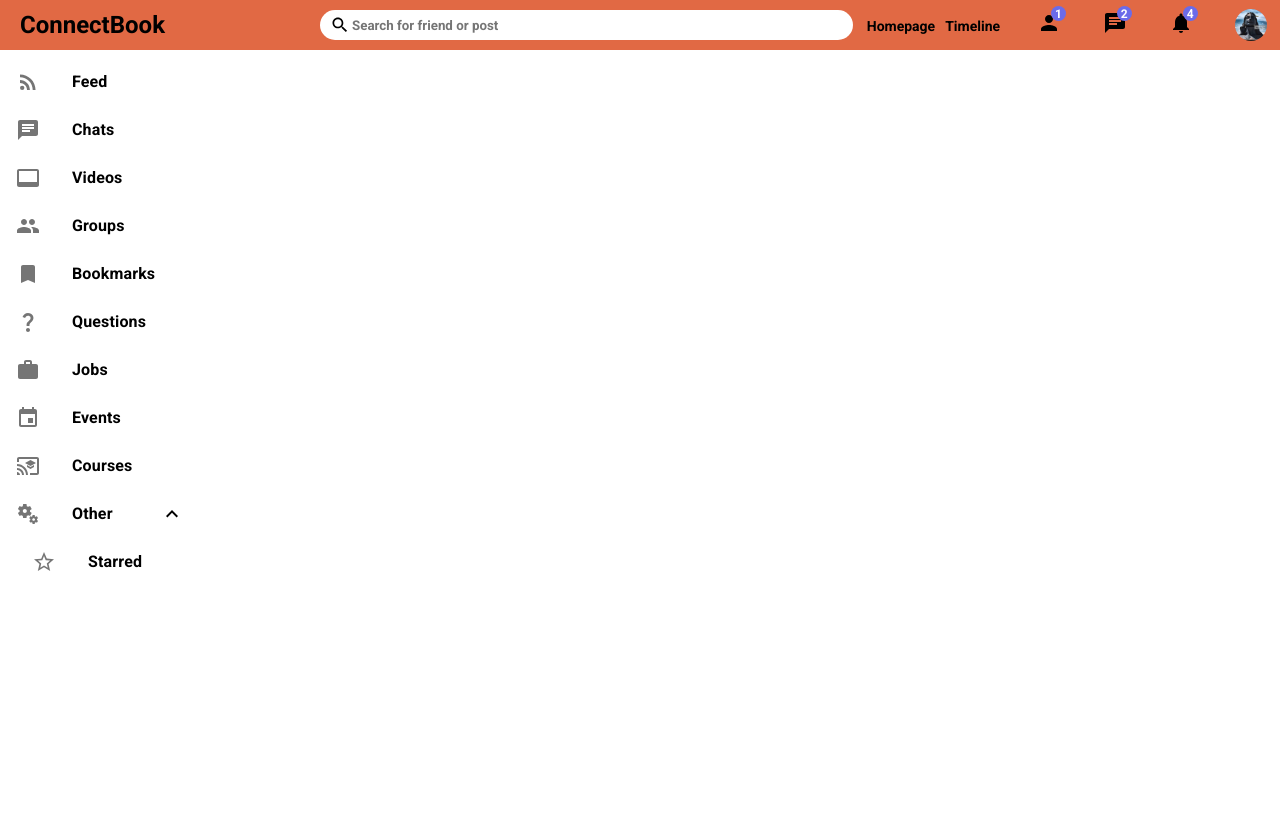
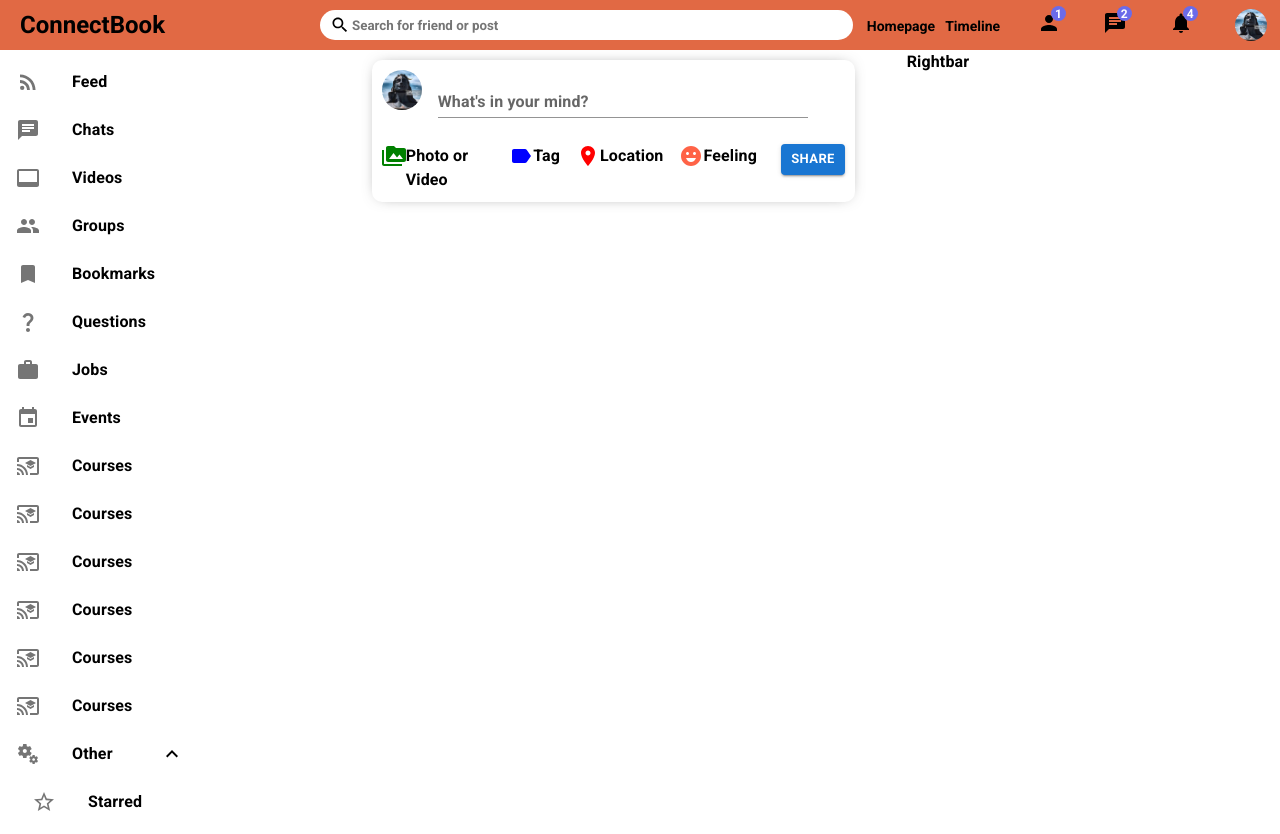
Before and after one commit to DevMeena/social-frontend, a React (Create React App) app: page /home in a window 1280 px wide. Before the commit the page ends 800 px from the top, so only its background shows below. Built offline with nearby package versions, Linux system fonts and the light colour scheme; no server answers; sample sign-in values are in the browser's storage; what gapi-script would draw is missing.

Commit message:
added share option

```diff
--- /dev/null
+++ b/src/Components/feed/Feed.js
@@ -0,0 +1,14 @@
+import { Box, Typography } from '@mui/material'
+import React from 'react'
+import Share from '../share/Share'
+
+export default function Feed() {
+  return (
+      <Box sx={
+          {flex: "5.5"}
+      }>
+          <Share/>
+
+      </Box>
+  )
+}
--- /dev/null
+++ b/src/Components/rightbar/Rightbar.js
@@ -0,0 +1,15 @@
+import { Box, Typography } from '@mui/material'
+import React from 'react'
+
+export default function Rightbar() {
+  return (
+      <Box sx={{
+          flex: '3.5'
+      }}>
+          <Typography>
+              Rightbar
+          </Typography>
+
+      </Box>
+  )
+}
--- /dev/null
+++ b/src/Components/share/Share.js
@@ -0,0 +1,65 @@
+import { EmojiEmotions, Label, PermMedia, Room, Send } from '@mui/icons-material'
+import { Avatar, Box, Button, Divider, Stack, TextField, Typography } from '@mui/material'
+import React from 'react'
+
+
+
+export default function Share() {
+  return (
+      <Box sx={{
+          padding: "7px",
+          width: "80%",
+          margin: "auto",
+          marginTop: "10px",
+          webkitBoxShadow: "0px 0px 16px -8px rgba(0,0,0,0.68)",
+            mozBoxShadow: "0px 0px 16px -8px rgba(0,0,0,0.68)",
+            boxShadow: "0px 0px 16px -8px rgba(0,0,0,0.68)",
+            borderRadius: "10px"
+      }}>
+          <Box>
+              <Box sx={{
+                  padding: "3px",
+                  marginBottom: "5px",
+              }}>
+                    <Stack direction="row" spacing={2}>
+                <Avatar alt="Adiyogi" src="/assets/image1.png" />
+                <TextField id="outlined-basic" label="What's in your mind?" variant="standard" sx={{
+                    width: "80%"
+                }} />
+                    </Stack>
+              </Box>
+              {/* <Divider/> */}
+              <Stack direction="row" spacing={3} sx={{
+                  marginTop: "20px",
+                  padding: "3px"
+              }}>
+                  <Box >
+                      <Stack direction="row" spacing={2}>
+                      <Stack direction="row">
+                          <PermMedia htmlColor='green'/>
+                          <Typography>Photo or Video</Typography>
+                      </Stack>
+                      <Stack direction="row">
+                          <Label htmlColor='blue'/>
+                          <Typography>Tag</Typography>
+                      </Stack>
+                      <Stack direction="row">
+                          <Room htmlColor='red'/>
+                          <Typography>Location</Typography>
+                      </Stack>
+                      <Stack direction="row">
+                          <EmojiEmotions htmlColor='tomato'/>
+                          <Typography>Feeling</Typography>
+                      </Stack>
+                      </Stack>
+                  </Box>
+                  <Box>
+                  <Button size="small" variant="contained">Share</Button>
+
+                  </Box>
+
+              </Stack>
+          </Box>
+      </Box>
+  )
+}
--- a/src/Components/sidebar/Sidebar.js
+++ b/src/Components/sidebar/Sidebar.js
@@ -12,6 +12,7 @@ import ExpandLess from '@mui/icons-material/ExpandLess';
 import ExpandMore from '@mui/icons-material/ExpandMore';
 import StarBorder from '@mui/icons-material/StarBorder';
 import { Bookmark, CastForEducation, Chat, Event, Group, MiscellaneousServices, QuestionMark, RssFeed, VideoLabel, Work } from '@mui/icons-material';
+import { Box } from '@mui/material';
 
 export default function Sidebar() {
   const [open, setOpen] = React.useState(true);
@@ -21,7 +22,13 @@ export default function Sidebar() {
   };
 
   return (
-    <List
+    <Box sx={{
+      flex: '3',
+      height: 'calc(100vh-50px)',
+      overflowY: 'scroll'
+    }}>
+      <Box>
+      <List
     className='SidebarList'
       sx={{ width: '100%', maxWidth: 200, bgcolor: 'background.paper' }}
       component="nav"
@@ -93,6 +100,41 @@ export default function Sidebar() {
         <ListItemText primary="Courses" />
       </ListItemButton>
 
+      <ListItemButton>
+        <ListItemIcon>
+          <CastForEducation />
+        </ListItemIcon>
+        <ListItemText primary="Courses" />
+      </ListItemButton>
+
+      <ListItemButton>
+        <ListItemIcon>
+          <CastForEducation />
+        </ListItemIcon>
+        <ListItemText primary="Courses" />
+      </ListItemButton>
+
+      <ListItemButton>
+        <ListItemIcon>
+          <CastForEducation />
+        </ListItemIcon>
+        <ListItemText primary="Courses" />
+      </ListItemButton>
+
+      <ListItemButton>
+        <ListItemIcon>
+          <CastForEducation />
+        </ListItemIcon>
+        <ListItemText primary="Courses" />
+      </ListItemButton>
+
+      <ListItemButton>
+        <ListItemIcon>
+          <CastForEducation />
+        </ListItemIcon>
+        <ListItemText primary="Courses" />
+      </ListItemButton>
+
       <ListItemButton onClick={handleClick}>
         <ListItemIcon>
           <MiscellaneousServices />
@@ -111,5 +153,8 @@ export default function Sidebar() {
         </List>
       </Collapse>
     </List>
-  );
+
+    </Box>
+    </Box>
+      );
 }
--- a/src/pages/home/Home.js
+++ b/src/pages/home/Home.js
@@ -1,11 +1,22 @@
+import "./home.css";
 import Topbar from "../../Components/topbar/Topbar.js";
 import Sidebar from "../../Components/sidebar/Sidebar.js";
+import Feed from "../../Components/feed/Feed.js";
+import { Box } from "@mui/material";
+import Rightbar from "../../Components/rightbar/Rightbar";
 
 export default function Home() {
   return (
     <>
     <Topbar/>
-    <Sidebar/>
+    <Box sx={{
+      display: 'flex',
+      width: '100%'
+    }}>
+      <Sidebar/>
+      <Feed/>
+      <Rightbar/>
+    </Box>
     </>
   )
 }
```
Also changed, not shown: src/Components/feed/feed.css (added), src/Components/rightbar/rightbar.css (added), src/Components/sidebar/sidebar.css (added), 1 other file (tests, documents, lock files or other folders).
